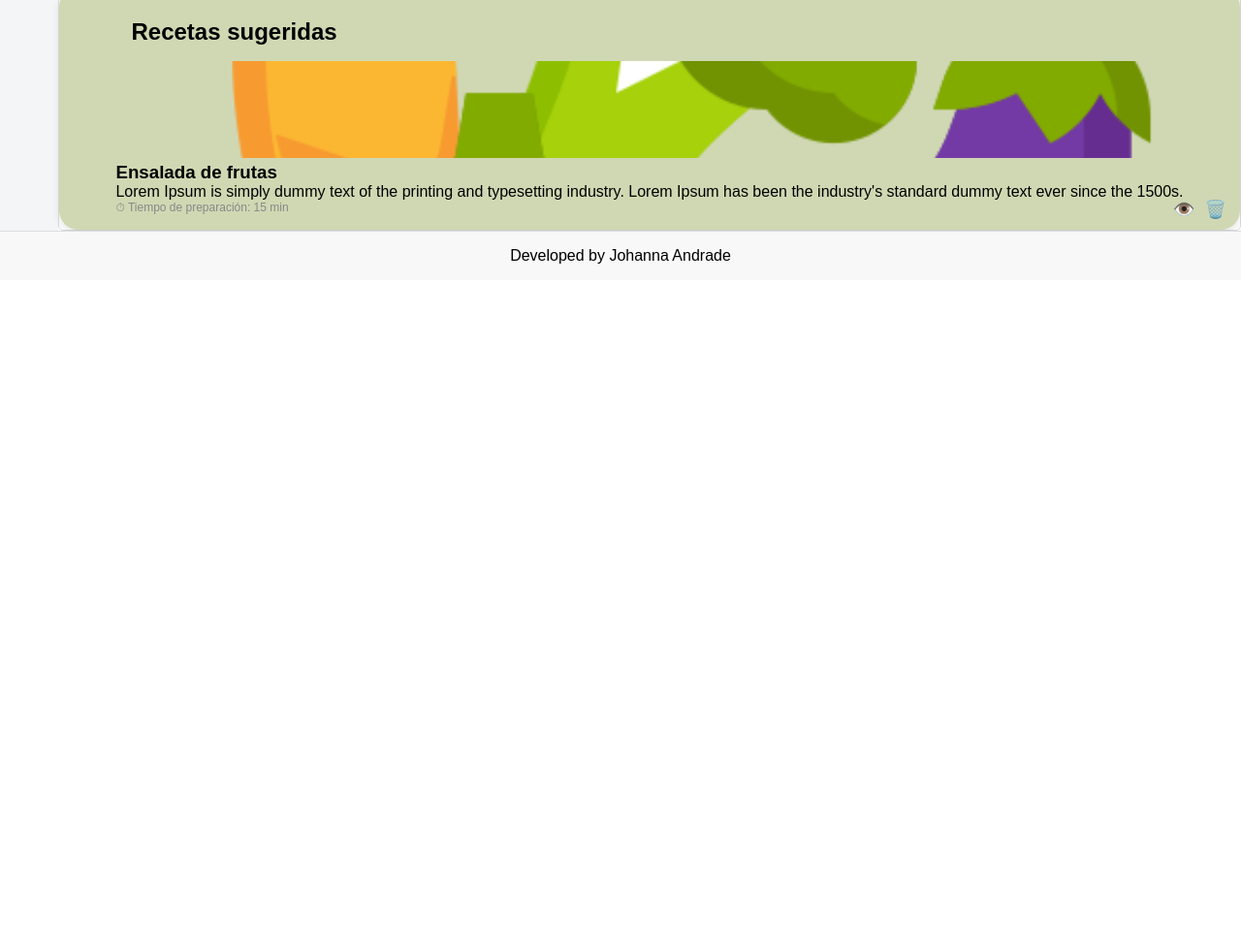
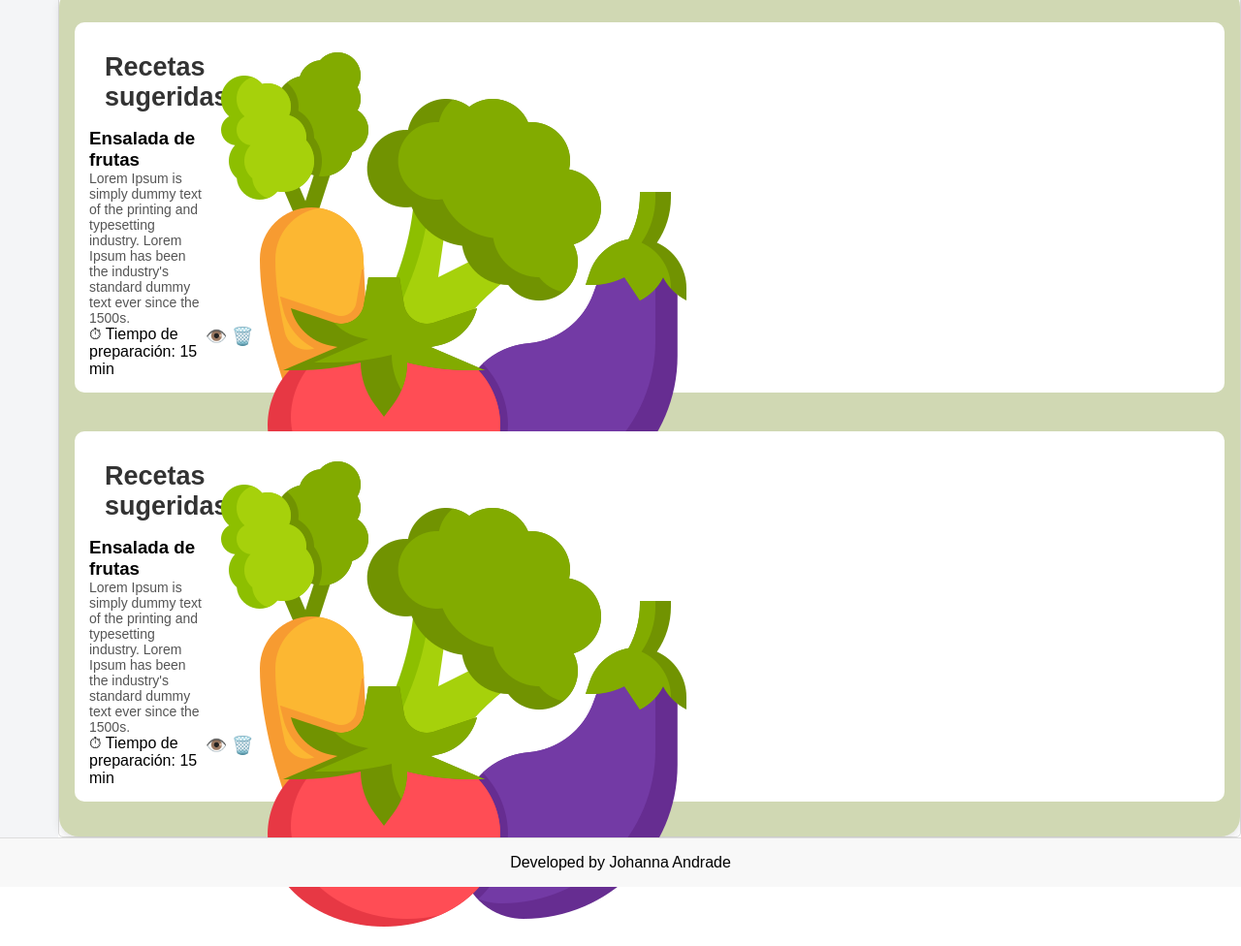
Before and after one commit to jandrader14/market-recipes, a website: page src/dashboard/dashboard.html in a window 1280 px wide. Shown: the part 563-1539 px from the top of the page at 97% size. Before the commit the page ends 852 px from the top, so only its background shows below. Drawn offline with Linux system fonts and the light colour scheme.

Commit message:
Se ajustaron las clases para los div de las recetas

```diff
--- a/assets/css/dashboard.css
+++ b/assets/css/dashboard.css
@@ -251,7 +251,7 @@ section {
 }
 /*----------------------------*/
 
-.recipes-suggest {
+.recipes-container {
   align-items: center;
   background-color: #D0D8B3;
   border-radius: 20px;
@@ -261,40 +261,39 @@ section {
   padding: 1rem;
   width: 100%;
 }
-.recipes-suggest h2 {
-  display: flex;
-  text-align: left;
-  width: 100%;
-  padding: 1rem;
-}
-.receta-container {
+
+.recipe-item {
+  background: #fff;
+  border-radius: 10px;
   display: grid;
   grid-template-columns: 120px 1fr;
-  gap: 10px;
-  width: max-content;
-  background: #fff;
-  border-radius: 10px;
-  box-shadow: 0 4px 8px rgba(0, 0, 0, 0.2);
+  margin: 20px;
   padding: 15px;
-  position: relative;
-  margin: 20px;
+  width: 100%;
 }
 
-.receta-img {
+.recipe-image {
   width: 100%;
-  height: 100px;
+  max-width: 50px;
+  height: 100%;
+  max-height: 50px;
   object-fit: cover;
   border-radius: 8px;
   grid-row: span 3;
 }
 
-.receta-titulo {
+.recipes-title {
+  display: flex;
+  text-align: left;
+  width: 100%;
+  padding: 1rem;
   font-size: 18px;
   font-weight: bold;
   color: #333;
 }
 
-.receta-descripcion {
+
+.recipe-description {
   font-size: 14px;
   color: #555;
 }
--- a/src/dashboard/dashboard.html
+++ b/src/dashboard/dashboard.html
@@ -190,7 +190,7 @@
             </div>
           </div>
         </div>
-        <div class="recipes-suggest">
+        <div class="recipes-container">
           <div class="recipe-item">
             <div class="recipes-title">
               <h2>Recetas sugeridas</h2>
@@ -213,15 +213,45 @@
                   text ever since the 1500s.
                 </p>
             </div>
-            <div class="receta-tiempo">
+            <div class="recipe-time">
                 <p>⏱ Tiempo de preparación: 15 min</p>
             </div>
-            <div class="receta-botones">
+            <div class="recipe-btn">
               <button class="btn btn-ver">👁️</button>
               <button class="btn btn-eliminar">🗑️</button>
             </div>
+          </div>
 
+          <div class="recipe-item">
+            <div class="recipes-title">
+              <h2>Recetas sugeridas</h2>
+            </div>
+            <div class="recipe-image">
+                <img
+                  src="/assets/imagenes/vegetal.png"
+                  alt="Receta"
+                  class="receta-img"
+                />
+            </div>
 
+            <div class="recipe-title">
+                <h3>Ensalada de frutas</h3>
+            </div>
+            <div class="recipe-description">
+              <p>
+                  Lorem Ipsum is simply dummy text of the printing and typesetting
+                  industry. Lorem Ipsum has been the industry's standard dummy
+                  text ever since the 1500s.
+                </p>
+            </div>
+            <div class="recipe-time">
+                <p>⏱ Tiempo de preparación: 15 min</p>
+            </div>
+            <div class="recipe-btn">
+              <button class="btn btn-ver">👁️</button>
+              <button class="btn btn-eliminar">🗑️</button>
+            </div>
+          </div>
         </div>
       </section>
     </main>
```
